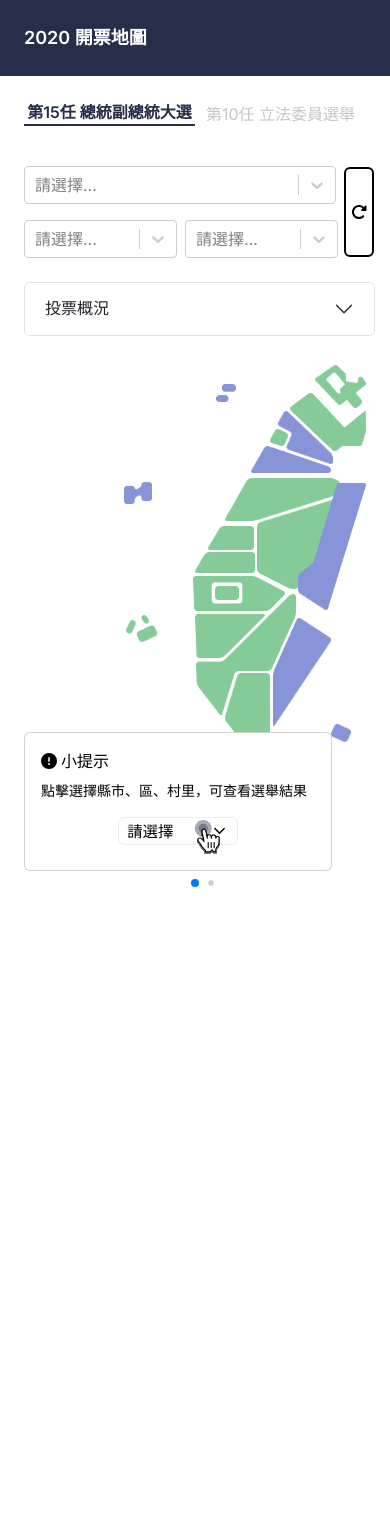
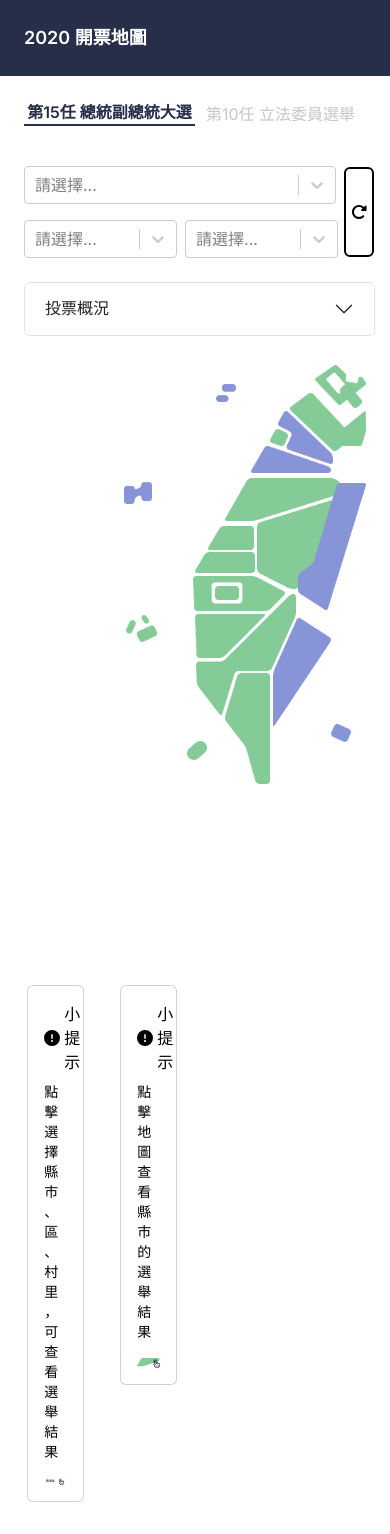
Before and after one commit to xms7104/F2E22023, a Next.js app: page / in a window 390 px wide. Before the commit the page ends 919 px from the top, so only its background shows below. Built offline with nearby package versions, Linux system fonts and the light colour scheme.

Commit message:
adjust tip event

```diff
--- a/src/app/Tip.jsx
+++ b/src/app/Tip.jsx
@@ -7,63 +7,108 @@ import { faCircleExclamation } from '@fortawesome/free-solid-svg-icons';
 import Card from 'react-bootstrap/Card';
 import 'bootstrap/dist/css/bootstrap.min.css';
 import { Swiper, SwiperSlide } from 'swiper/react';
-import { Pagination } from 'swiper/modules';
+import { FreeMode, Pagination } from 'swiper/modules';
 import 'swiper/css';
 import 'swiper/css/pagination';
+import '../app/index.css'
 
-function Tip() {
+function Tip({city, area, areaDetail, partyInformation}) {
+    const [tipTitleArr, setTipTitleArr] = useState([])
+
+    useEffect(() => {
+        let titleArr = [];
+        if(city.value !== undefined){
+            titleArr.push(city.value);
+        }
+        if(area.value !== undefined){
+            titleArr.push(area.value);
+        }
+        if(areaDetail.value !== undefined){
+            titleArr.push(areaDetail.value);
+        }
+
+        setTipTitleArr(titleArr);
+    },[city, area, areaDetail]);
+
+    const swiperStyle = {
+        width: '350px !important',
+    };
+
+    function tipCardSwiper(){
+        return tipTitleArr.map((item, index) => {
+            return(
+                <SwiperSlide key={item+'_'+index} className='w-[350px] !w-important'>
+                    <div className='w-[40vw] mr-4'>
+                        <div>
+                            <p>{item}</p>
+                            <div>
+                                {tipCardContainer()}
+                            </div>
+                        </div>
+                    </div>
+                </SwiperSlide>
+            )
+        })
+    }
 
     function tipCard(){
+        return tipTitleArr.map((item, index) => {
+            return(
+                <Card key={item+'_'+index} style={{ width: '18rem' }}>
+                    <Card.Body>
+                        <Card.Title>{item}</Card.Title>
+                        {tipCardContainer()}
+                    </Card.Body>
+                </Card>
+            )
+        })
     }
 
-    function mobileLayout(){
+    function tipCardContainer(){
+        if(partyInformation.length !== 0){
+            const title = Object.keys(partyInformation);
+            if(title.length !== 0){
+                return title.map((item, index) => {
+                    if(item !== '有效票數'){
+                        const votingNum = parseInt(partyInformation[item]['voting'].replace(/,/g, ''), 10);
+                        const votingTotalNum = parseInt(partyInformation['有效票數'].replace(/,/g, ''), 10);
+                        const votingProportion = ((votingNum / votingTotalNum) *100).toFixed(2);
                         return(
-            <Swiper
-                pagination={{
-                dynamicBullets: true,
-                }}
-                modules={[Pagination]}
-                className="mySwiper"
-            >
-                <SwiperSlide>
-                    <Card
-                        className="mb-2 bg-[#CCCCCC] text-black w-[90%]"
-                        >
-                        <Card.Body>
-                            <div className='flex justify-start items-center'>
-                                <FontAwesomeIcon icon={faCircleExclamation} />
-                                <p className='mb-0 ml-1'>小提示</p>
+                            <div key={item}
+                            className='xl:w-[27vw] lg:w-[27vw] md:w-[56vw] sm:w-[60vw] flex justify-start lg:items-baseline lg:mb-4 md:items-center md:mb-2 sm:mb-2'>
+                                <p
+                                    className='rounded-full h-[25px] w-[25px] text-sm text-white flex justify-center items-center mr-2'
+                                    style={{backgroundColor: partyInformation[item]['color']}}>
+                                        {index+1}
+                                    </p>
+                                    <div className='border-r-2 border-solid mr-2 pr-2 w-[40%]'
+                                    style={{borderColor: partyInformation[item]['color']}}>
+                                        <p className='mb-2 font-semibold text-[18px]'>{item}</p>
+                                        <p className='mb-2 text-sm'>
+                                            {partyInformation[item]['cp']} ｜ {partyInformation[item]['cvp']}
+                                        </p>
                                     </div>
-                            <p className='mt-2 mb-0 mx-0 text-sm'>
-                                點擊選擇縣市、區、村里，可查看選舉結果
+                                    <div>
+                                        <p className='mb-2'>
+                                            {votingProportion} %
                                         </p>
-                            <Image alt='seletTip' src={'/image/tipSelect.svg'} className='mt-3 mb-0 mx-auto' width={120} height={10} />
-                        </Card.Body>
-                    </Card>
-                </SwiperSlide>
-                <SwiperSlide>
-                    <Card
-                    className="mb-2 bg-[#CCCCCC] text-black w-[90%]"
-                    >
-                    <Card.Body>
-                        <div className='flex justify-start items-center'>
-                            <FontAwesomeIcon icon={faCircleExclamation} />
-                            <p className='mb-0 ml-1'>小提示</p>
+                                        <p className='mb-2'>
+                                            {partyInformation[item]['voting']}
+                                        </p>
                                     </div>
-                        <p className='mt-2 mb-0 mx-0 text-sm'>
-                            點擊地圖查看縣市的選舉結果
-                        </p>
-                        <Image alt='seletTip' src={'/image/tipMap.svg'} className='mt-3 mb-0 mx-auto' width={120} height={10} />
-                    </Card.Body>
-                    </Card>
-                </SwiperSlide>
-            </Swiper>
+                            </div>
                         )
+                    }
+                })
+            }
+        }
     }
 
     function pcLayout(){
         return(
             <div className='xl:block xl:w-[250px] lg:block lg:w-[180px] md:hidden'>
+                {city.value === 0 ? (
+                    <>
                         <Card
                         className="mb-2 bg-[#CCCCCC] text-black w-[90%]"
                         >
@@ -92,7 +137,61 @@ function Tip() {
                             <Image alt='seletTip' src={'/image/tipMap.svg'} className='mt-3 mb-0 mx-auto' width={120} height={10} />
                         </Card.Body>
                         </Card>
+                    </>
+                ) : tipCard() }
             </div>
+        )
+    }
+
+    function mobileLayout(){
+        return(
+            <Swiper
+                slidesPerView={4}
+                spaceBetween={30}
+                pagination={{
+                clickable: true,
+                }}
+                modules={[Pagination]}
+                className="mySwiper"
+                >
+                {city.value === undefined ? (
+                    <>
+                        <SwiperSlide>
+                            <Card
+                                className="mb-2 bg-[#CCCCCC] text-black w-[90%] mx-auto my-0"
+                                >
+                                <Card.Body>
+                                    <div className='flex justify-start items-center'>
+                                        <FontAwesomeIcon icon={faCircleExclamation} />
+                                        <p className='mb-0 ml-1'>小提示</p>
+                                    </div>
+                                    <p className='mt-2 mb-0 mx-0 text-sm'>
+                                        點擊選擇縣市、區、村里，可查看選舉結果
+                                    </p>
+                                    <Image alt='seletTip' src={'/image/tipSelect.svg'} className='mt-3 mb-0 mx-auto' width={120} height={10} />
+                                </Card.Body>
+                            </Card>
+                        </SwiperSlide>
+                        <SwiperSlide>
+                            <Card
+                            className="mb-2 bg-[#CCCCCC] text-black w-[90%] mx-auto my-0"
+                            >
+                            <Card.Body>
+                                <div className='flex justify-start items-center'>
+                                    <FontAwesomeIcon icon={faCircleExclamation} />
+                                    <p className='mb-0 ml-1'>小提示</p>
+                                </div>
+                                <p className='mt-2 mb-0 mx-0 text-sm'>
+                                    點擊地圖查看縣市的選舉結果
+                                </p>
+                                <Image alt='seletTip' src={'/image/tipMap.svg'} className='mt-3 mb-0 mx-auto' width={120} height={10} />
+                            </Card.Body>
+                            </Card>
+                        </SwiperSlide>
+                    </>
+                ): tipCardSwiper()
+                }
+            </Swiper>
         )
     }
 
--- a/src/app/areaDetail.jsx
+++ b/src/app/areaDetail.jsx
@@ -6,9 +6,8 @@ import detailCityOption from './data/detailCityOption';
 function AreaDetailOption({ city, area, areaDetail ,setAreaDetail }) {
     const [areaOption, setAreaOption] = useState([]);
     useEffect(() => {
-        console.log(city, area)
         if(city.length !== 0 && area.length !== 0){
-            if(city.value !== undefined && area.value !== undefined){
+            if(detailCityOption[city.value][area.value] !== undefined){
                 let option = [];
                 for(let i=0; i < detailCityOption[city.value][area.value].length; i++){
                     option.push({label: detailCityOption[city.value][area.value][i], value: detailCityOption[city.value][area.value][i]});
--- a/src/app/chart.jsx
+++ b/src/app/chart.jsx
@@ -1,7 +1,5 @@
 'use client';
 import React, { useEffect, useState } from 'react';
-import Image from 'next/image';
-import detailCity from './data/detailCity';
 import ReactECharts from 'echarts-for-react';
 import Accordion from 'react-bootstrap/Accordion';
 
@@ -84,7 +82,7 @@ function Chart({voting, party, votingInformation, partyInformation}) {
         }
     }
 
-    function mobileLayout() {
+    function mobileLayout(){
         return (
             <Accordion>
             <Accordion.Item eventKey="0">
@@ -172,7 +170,6 @@ function Chart({voting, party, votingInformation, partyInformation}) {
         )
     }
 
-
     return (
         <>
         <div className='xl:block lg:block md:hidden sm:hidden'>
--- /dev/null
+++ b/src/app/index.css
@@ -0,0 +1,3 @@
+div .swiper-slide .swiper-slide-active{
+    width: 350px !important;
+}
--- a/src/app/page.js
+++ b/src/app/page.js
@@ -61,6 +61,7 @@ export default function Home() {
   },[areaDetail])
 
   useEffect(() => {
+    console.log(data)
     if(data.length !== 0 && data !== undefined && data !== null){
       const votingChartY = parseInt(data['有效票數'].replace(",", ""));
       const votingChartN = parseInt(data['無效票數'].replace(",", ""));
@@ -159,7 +160,11 @@ export default function Home() {
         setVoting={setVoting}
         setVotingInformation={setVotingInformation}
         setParty={setParty}
-        setPartyInformation={setPartyInformation} />
+        setPartyInformation={setPartyInformation}
+        partyInformation={partyInformation}
+        city={city}
+        area={area}
+        areaDetail={areaDetail} />
       </div>
     </main>
   )
--- a/src/app/taiwanMap.jsx
+++ b/src/app/taiwanMap.jsx
@@ -14,7 +14,11 @@ function TaiWanMap({
   setVoting,
   setVotingInformation,
   setParty,
-  setPartyInformation}) {
+  setPartyInformation,
+  partyInformation,
+  city,
+  area,
+  areaDetail}) {
   const [hovered, setHovered] = useState(null);
 
   useEffect(() =>{
@@ -120,7 +124,7 @@ function TaiWanMap({
 
     return (
       <div className='lg:flex md:block sm:block justify-around items-start xl:w-[70%] lg:w-[70%] md:w-full sm:w-full'>
-        <div className='xl:w-[70%] lg:w-[70%] md:w-[80%] md:mx-auto md:my-0 sm:w-full'>
+        <div className='xl:w-[70%] lg:w-[70%] md:w-[80%] md:mx-auto md:my-0 sm:w-full md:h-[75vh] sm:h-[75vh]'>
           <div className='xl:block xl:relative xl:h-screen lg:hidden md:hidden sm:hidden'>
             {taiwanPC()}
           </div>
@@ -131,7 +135,11 @@ function TaiWanMap({
             {taiwanMobile()}
           </div>
         </div>
-        <Tip />
+        <Tip
+        city={city}
+        area={area}
+        areaDetail={areaDetail}
+        partyInformation={partyInformation} />
       </div>
     )
   }
```
Also changed, not shown: src/app/globals.css (line endings or trailing spaces). Lines whose indentation alone changed are shown as unchanged.
